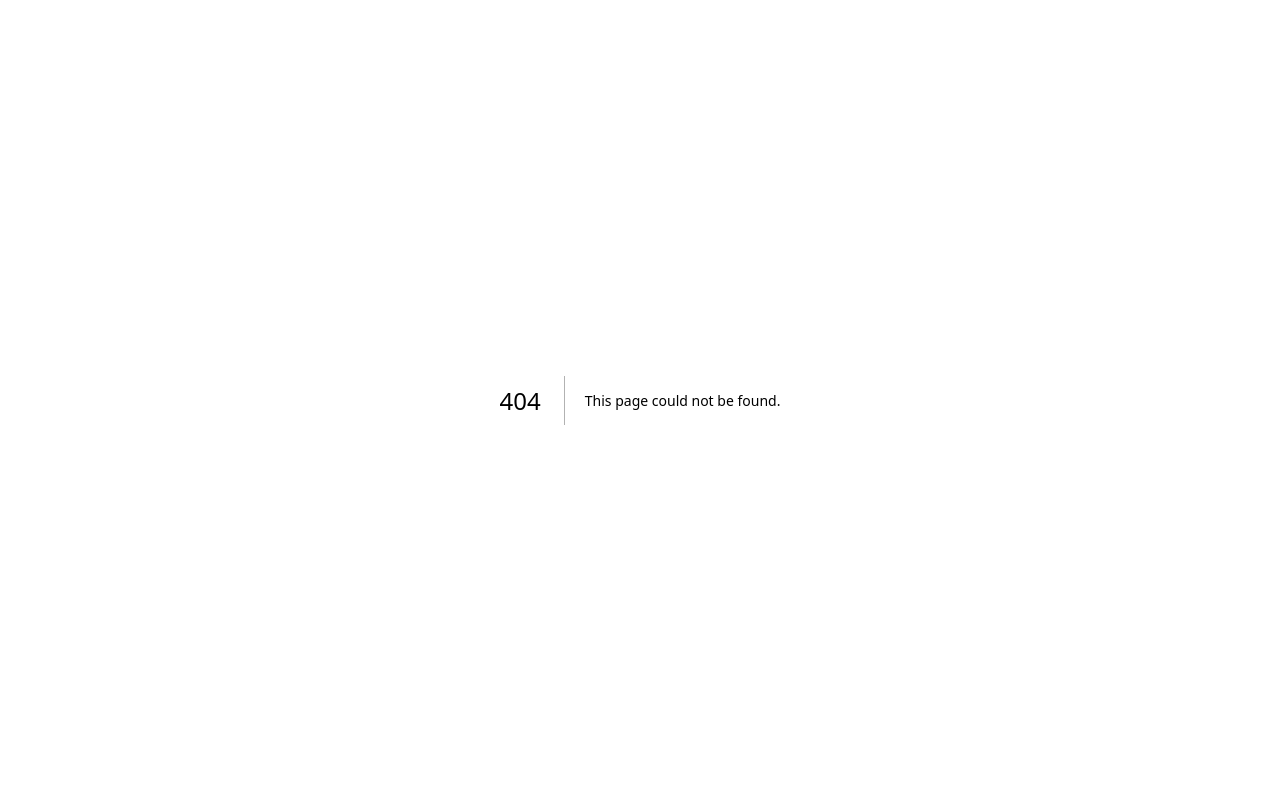
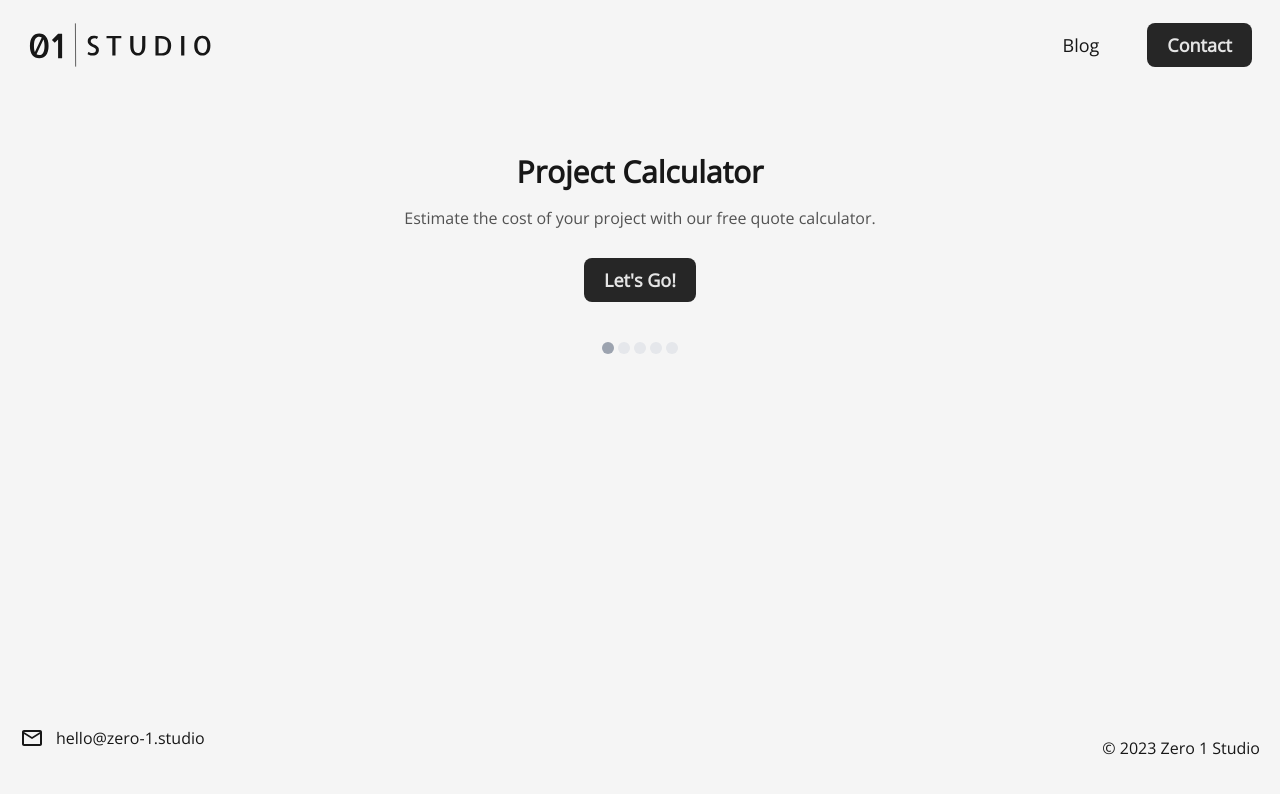
Before and after one commit to samjmerrick/zero-1, a Next.js app: page /project-calculator in a window 1280 px wide. Before the commit this address had no page. Shown: the top 794 px of the page. Built offline with nearby package versions, Linux system fonts and the light colour scheme.

Commit message:
Add initial project calculator and styling

```diff
--- /dev/null
+++ b/components/OutlineButton.tsx
@@ -0,0 +1,15 @@
+import { twMerge } from "tailwind-merge";
+
+function OutlineButton(props: React.ButtonHTMLAttributes<HTMLButtonElement>) {
+  return (
+    <button
+      {...props}
+      className={twMerge(
+        "rounded-md border-2 border-neutral-500 bg-neutral-50 px-2 py-3 text-left transition-colors hover:bg-neutral-200 md:w-32",
+        props.className
+      )}
+    />
+  );
+}
+
+export default OutlineButton;
--- /dev/null
+++ b/components/forms/Input.tsx
@@ -0,0 +1,16 @@
+import { twMerge } from "tailwind-merge";
+
+function Input(props: React.InputHTMLAttributes<HTMLInputElement>) {
+  return (
+    <input
+      {...props}
+      className={twMerge(
+        "relative my-1 block w-full appearance-none rounded-md border px-3 py-2 focus:z-10 focus:outline-none ",
+        "border-2 border-neutral-500 text-neutral-900 placeholder-neutral-500 transition-colors focus:border-neutral-500 focus:ring-neutral-500 ",
+        props.className
+      )}
+    />
+  );
+}
+
+export default Input;
--- /dev/null
+++ b/components/forms/Options.tsx
@@ -0,0 +1,33 @@
+import { useState } from "react";
+import { twMerge } from "tailwind-merge";
+
+function Options(props: {
+  options: string[];
+  onClick?: (selected: string) => void;
+}) {
+  const [selected, setSelected] = useState("");
+
+  const handleClick = (option: string) => {
+    setSelected(option);
+    props.onClick(option);
+  };
+
+  return (
+    <div className="flex w-full flex-col justify-center space-y-2 py-10 md:flex-row md:items-center md:space-y-0 md:space-x-5">
+      {props.options.map((option) => (
+        <button
+          className={twMerge(
+            "rounded-md border-2 border-neutral-500 bg-neutral-50 px-2 py-3 text-left transition-colors hover:bg-neutral-200 md:w-32",
+            selected == option &&
+              "border-2 bg-neutral-500 text-neutral-100 hover:bg-neutral-600"
+          )}
+          onClick={() => handleClick(option)}
+        >
+          {option}
+        </button>
+      ))}
+    </div>
+  );
+}
+
+export default Options;
--- /dev/null
+++ b/components/forms/Steps.tsx
@@ -0,0 +1,26 @@
+function Steps(props: { steps: number; currentStep: number }) {
+  const Steps = () => {
+    const steps = [];
+    for (let i = 0; i < props.steps; i++) {
+      steps.push(
+        <svg
+          viewBox="0 0 100 100"
+          xmlns="http://www.w3.org/2000/svg"
+          fill="currentColor"
+          className={`h-3 w-3 transition-colors ${
+            props.currentStep == i ? "text-gray-400" : "text-gray-200"
+          }`}
+        >
+          <circle cx="50" cy="50" r="50" />
+        </svg>
+      );
+    }
+    return steps;
+  };
+
+  return (
+    <div className="flex flex-row justify-center space-x-1">{Steps()}</div>
+  );
+}
+
+export default Steps;
--- /dev/null
+++ b/pages/project-calculator.tsx
@@ -0,0 +1,120 @@
+import Button from "components/Button";
+import Container from "components/Container";
+import { Page } from "components/Page";
+import Steps from "components/forms/Steps";
+import { useState } from "react";
+import { twMerge } from "tailwind-merge";
+import Input from "components/forms/Input";
+import Options from "components/forms/Options";
+import OutlineButton from "components/OutlineButton";
+
+function ProjectCalculator() {
+  const [step, setStep] = useState(0);
+
+  const submitForm = () => {};
+
+  const steps = [
+    <>
+      <Question>Project Calculator</Question>
+      <Description>
+        Estimate the cost of your project with our free quote calculator.
+      </Description>
+      <div className="pt-5">
+        <Button className="text-center" onClick={() => setStep(1)}>
+          Let's Go!
+        </Button>
+      </div>
+    </>,
+    <>
+      <Question>What are you building?</Question>
+      <Options
+        options={["Mobile App", "Website", "Web App"]}
+        onClick={() => nextStep()}
+      />
+    </>,
+    <>
+      <Question>How many screens will it need?</Question>
+      <Options
+        options={["1", "2 - 3", "3 - 5", "5 - 10", "10+"]}
+        onClick={() => nextStep()}
+      />
+    </>,
+    <>
+      <Question>How many users are you expecting?</Question>
+      <Options
+        options={[
+          "Not sure",
+          "< 100",
+          "100 - 1000",
+          "1000 - 10,000",
+          "10,000+",
+        ]}
+        onClick={() => nextStep()}
+      />
+    </>,
+    <>
+      <Question>Where should we send your quote?</Question>
+      <div className="py-10">
+        <Input
+          type="email"
+          placeholder="name@example.com"
+          autoComplete="email"
+          className="text-md w-72 py-3"
+        />
+      </div>
+
+      <Button className="mx-auto" onClick={submitForm}>
+        Get my quote
+      </Button>
+    </>,
+  ];
+
+  const isFirst = step == 0;
+  const isLast = step == steps.length - 1;
+
+  const nextStep = () => {
+    if (!isLast) {
+      setStep(step + 1);
+    }
+  };
+
+  const prevStep = () => {
+    if (!isFirst) {
+      setStep(step - 1);
+    }
+  };
+
+  return (
+    <Page meta={{ title: "Project Calculator" }}>
+      <Container>
+        <OutlineButton
+          className={twMerge(
+            "border-none bg-neutral-100  ",
+            isFirst && "opacity-0"
+          )}
+          onClick={prevStep}
+        >
+          ← Back
+        </OutlineButton>
+        <div className="flex flex-col">
+          <div className="flex flex-grow flex-col items-center pb-10">
+            {steps[step]}
+          </div>
+          <Steps steps={steps.length} currentStep={step} />
+        </div>
+      </Container>
+    </Page>
+  );
+}
+
+const Question = (props) => {
+  return (
+    <h1 className="pb-4 text-center text-3xl font-bold">{props.children}</h1>
+  );
+};
+
+const Description = (props) => {
+  return <p className="pb-2 text-center text-neutral-600">{props.children}</p>;
+};
+
+export default ProjectCalculator;
```
